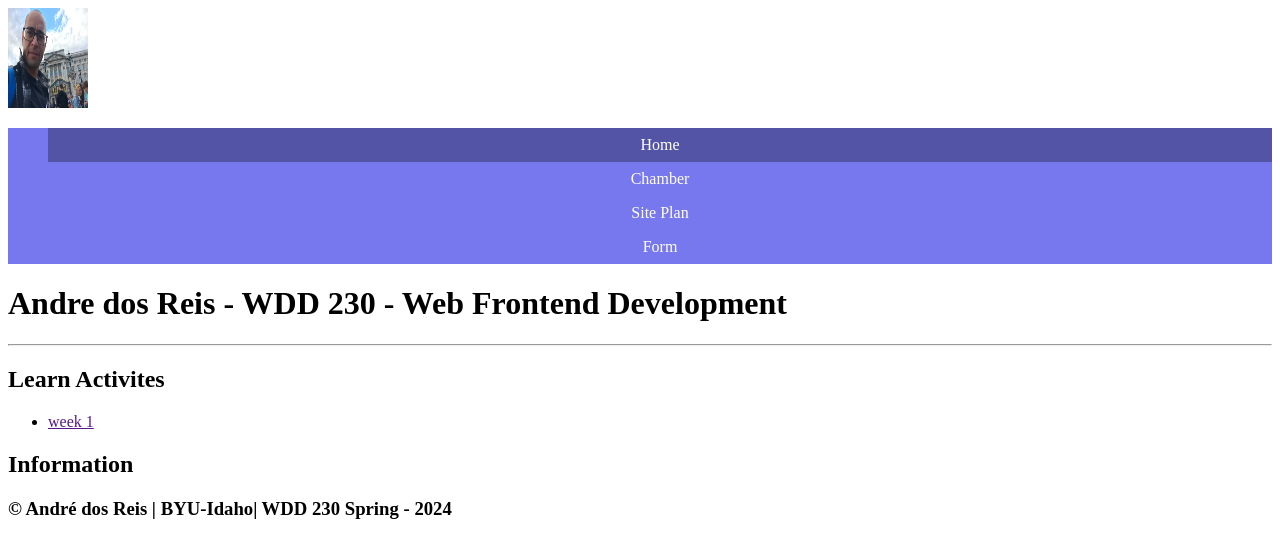
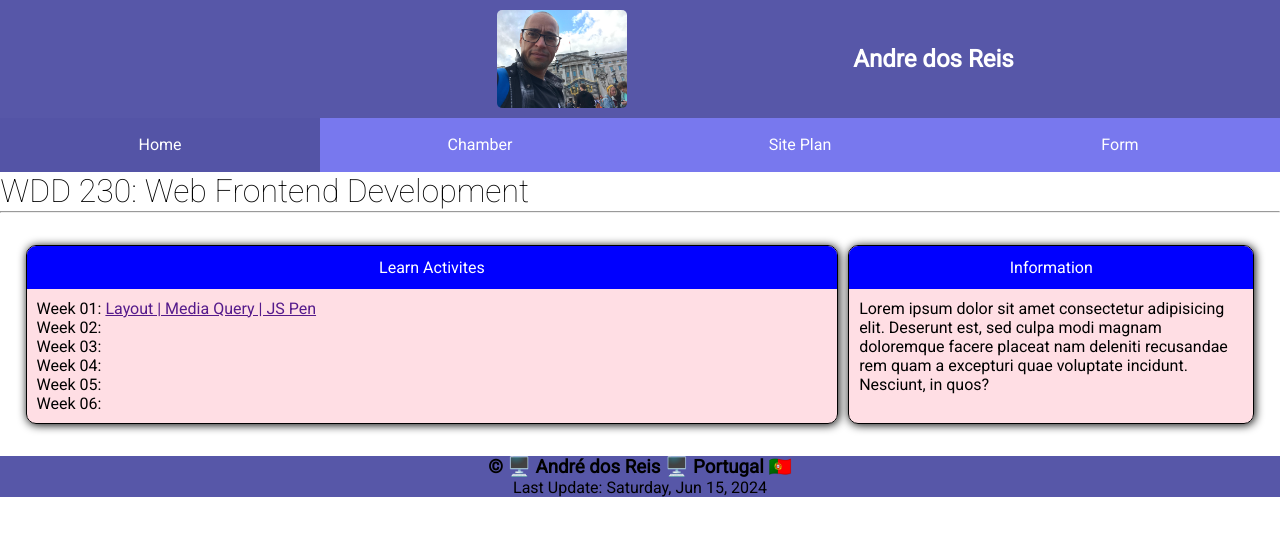
Before and after one commit to andredosreis/wdd230, a plain HTML site: page index.html in a window 1280 px wide. Drawn offline with Linux system fonts and the light colour scheme.

Commit message:
conclude
concluido a primeira parte do exercicio

```diff
--- a/index.html
+++ b/index.html
@@ -4,7 +4,11 @@
     <meta charset="UTF-8">
     <meta name="viewport" content="width=device-width, initial-scale=1.0">
     <link rel="stylesheet" href="styles/base.css">
+    <link rel="stylesheet" href="styles/small.css">
     <link rel="stylesheet" href="styles/larger.css">
+    <link rel="preconnect" href="https://fonts.googleapis.com">
+    <link rel="preconnect" href="https://fonts.gstatic.com" crossorigin>
+    <link href="https://fonts.googleapis.com/css2?family=Roboto:wght@100;400&display=swap" rel="stylesheet">
 
 
     <title>WDD 230</title>
@@ -12,7 +16,8 @@
 <body>
    <header>
     <img src="image/andre.png" alt="andre" width="80" height="100">
-    <span></span>
+    <h2>Andre dos Reis</h2>
+
    </header>
    <nav>
     <ul>
@@ -25,26 +30,35 @@
 
 
    <main>
-    <h1>Andre dos Reis - WDD 230 - Web Frontend Development</h1>
+    <h1> WDD 230:  Web Frontend Development</h1>
  <hr>
-    <section>
-        <h2>
+ <div class="parent">
+    <section class="section1">
+        <span>
             Learn Activites
-        </h2>
+        </span>
         <ul>
-            <li><a href=""> week 1 </a></li>
-        </ul>
+            <li> Week 01: <a href=""> Layout | Media Query | JS Pen</a></li>
+            <li>Week 02: <a href=""></a></li>
+            <li>Week 03: <a href=""></a></li>
+            <li>Week 04: <a href=""></a></li>
+            <li>Week 05: <a href=""></a></li>
+            <li>Week 06: <a href=""></a></li>
+
 
     </section>
-    <section>
-        <h2> Information</h2>
+    <section class="section2">
+        <span>Information</span>
+        <p>Lorem ipsum dolor sit amet consectetur adipisicing elit. Deserunt est, sed culpa modi magnam doloremque facere placeat nam deleniti recusandae rem quam a excepturi quae voluptate incidunt. Nesciunt, in quos?</p>
 
     </section>
+</div>
    </main>
     <footer>
         <span id="copyright"> </span>
-        <h3>&copy; André dos Reis | BYU-Idaho| WDD 230 Spring - 2024 </h3>
+        <h3>&copy; 🖥️ André dos Reis 🖥️ Portugal 🇵🇹 </h3>
          <span id="currentDate"></span>
     </footer>
+    <script src="scripts/getDates.js"></script>
 </body>
 </html>
--- a/scripts/getDates.js
+++ b/scripts/getDates.js
@@ -0,0 +1,45 @@
+
+let daynames = [
+    "Sunday",
+    "Monday",
+    "Tuesday",
+    "Wednesday",
+    "Thursday",
+    "Friday",
+    "Saturday",
+  ];
+  let months = [
+    "January",
+    "February",
+    "March",
+    "April",
+    "May",
+    "June",
+    "July",
+    "August",
+    "September",
+    "October",
+    "November",
+    "December",
+  ];
+
+  let d = new Date();
+  let dayName = daynames[d.getDay()];
+  let monthName = months[d.getMonth()];
+
+  let fulldate = dayName +  " " + monthName + " " + d.getDate() + ", " + d.getFullYear();
+
+  document.getElementById("currentDate").textContent = "Last Updated: " + fulldate;
+
+  try {
+      let options = {
+        weekday: "long",
+        day: "numeric",
+        month: "short",
+        year: "numeric",
+      };
+      document.getElementById("currentDate").textContent = 'Last Update: ' +
+        new Date().toLocaleDateString("en-US", options);
+  } catch (e) {
+    alert("Error with code or your browser does not support Locale");
+  }
--- a/styles/base.css
+++ b/styles/base.css
@@ -1,29 +1,10 @@
+*{box-sizing: border-box;}
+
+body{
+    font-family: "Roboto", sans-serif;
+    font-weight: 400;
+}
 
 h1{
-    font-size: 2rem;
+    font-weight: 100;
 }
-
-nav{
-    background-color: rgba(26, 26, 226, 0.589);
-}
-nav ul{
-    list-style-type: none;
-}
-
-nav a{
-    display: block;
-    color: white;
-    text-align: center;
-    padding: .5rem;
-    text-decoration: none;
-}
-nav a:hover{
-    background-color: rgba(0, 68, 255, 0.2);
-}
-
-nav .active{
-    background-color: rgba(0, 0, 0,0.3)
-}
-image{
-    align-items: center;
-}
--- a/styles/larger.css
+++ b/styles/larger.css
@@ -0,0 +1,45 @@
+@media only screen and (min-width: 38rem){
+
+    header{
+        background-color: rgba(51, 51, 150, 0.822);
+        display: grid;
+        grid-template-columns:  1fr  1fr 1fr;
+
+
+        }
+        header h2{
+            display: flex;
+            grid-column: 3;
+            align-items: center;
+
+            color: white;
+        }
+        header img{
+            grid-column: 2;
+            margin: 0px 0px 0px 60px
+        }
+
+    .parent{
+        display: grid;
+        grid-template-columns: 2fr 1fr;
+        column-gap: 10px;
+
+    }
+    .parent section{
+        box-shadow: 1px 1px 10px black ;
+    }
+
+    nav ul{
+        display: flex;
+
+    }
+    nav ul li{
+        flex: 1 1 100%;
+    }
+
+    nav a:hover{
+        background-color: rgba(0, 68, 255, 0.2);
+    }
+
+
+}
--- /dev/null
+++ b/styles/small.css
@@ -0,0 +1,108 @@
+*{
+    margin: 0;
+    padding: 0;
+    box-sizing: border-box;
+}
+
+
+h1{
+    font-size: 2rem;
+    margin: 0.3px;
+}
+
+header{
+    background-color: rgba(51, 51, 150, 0.822);
+    display: grid;
+    grid-template-columns:  1fr  1fr 1fr;
+
+
+    }
+header img{
+
+    width: 150px;
+    height: auto;
+    padding: 10px;
+
+    grid-column-start: 1;
+    grid-row: 1;
+    border-radius: 15px;
+
+}
+header h2{
+    display: flex;
+    align-items: center;
+
+    color: white;
+}
+
+
+nav{
+
+    background-color: rgba(26, 26, 226, 0.589);
+}
+nav ul{
+
+    list-style-type: none;
+
+}
+
+nav a{
+    display: block;
+    color: white;
+    text-align: center;
+    padding: .5rem;
+    text-decoration: none;
+}
+nav a:hover{
+    background-color: rgba(0, 68, 255, 0.2);
+}
+
+nav .active{
+    background-color: rgba(0, 0, 0,0.3)
+}
+
+nav li{
+    margin:auto;
+    padding: 0.6rem;
+}
+image{
+    align-items: center;
+}
+.parent{
+    margin:1rem 2vw;
+}
+
+section{
+    border: solid 1px;
+    background-color: rgba(255, 192, 203, 0.527);
+    box-shadow: 0.5px 2px 3px rgb(77, 70, 70);
+    border-radius: 10px;
+    overflow: hidden;
+    margin: 1rem 0;
+
+}
+ .parent span{
+    background-color: blue;
+    color: white;
+    display: block; /*server para preencher toda a borda*/
+    text-align: center;
+    padding: 0.75rem 0;
+
+
+}
+.parent ul{
+    padding: 10px;
+}
+
+.parent p{
+
+    padding: 10px;
+}
+
+
+
+
+footer{
+    background-color: rgba(51, 51, 150, 0.822);
+    text-align: center;
+}
```
